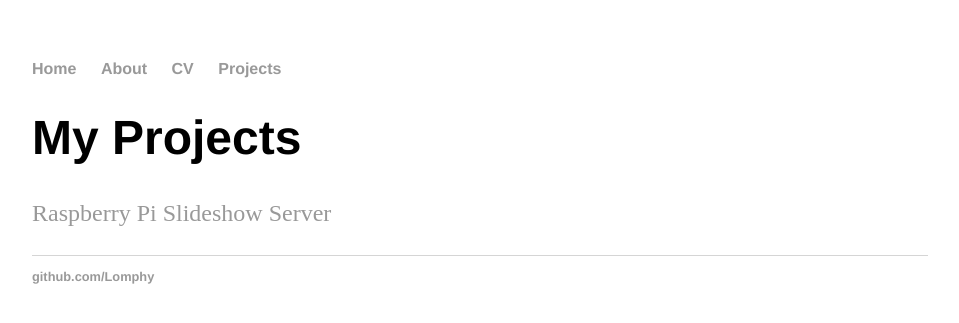
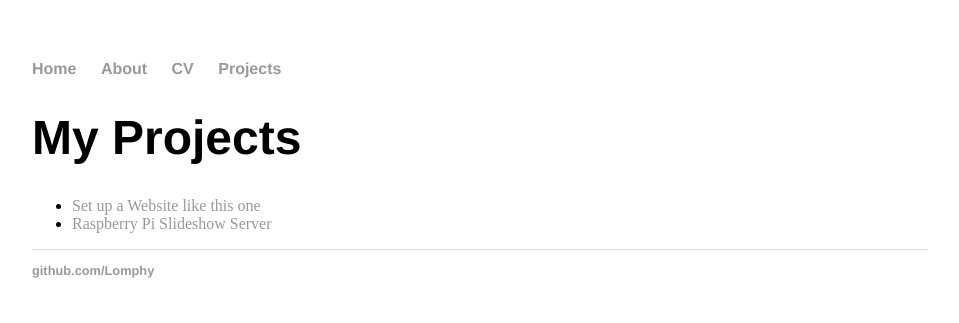
Before and after one commit to Lomphy/Lomphy.github.io, a Jekyll site: the page built from projects/index.html, in a window 1280 px wide. Shown: the top 323 px of the page, without its empty margins (160-1119 px from the left). Built offline with Jekyll 4.4.1, drawn with Linux system fonts in a browser that asks for light colours.

Commit message:
Update index.html

```diff
--- a/projects/index.html
+++ b/projects/index.html
@@ -4,5 +4,7 @@ title: Lomphy's Projects
 ---
 <div class="blurb">
 	<h1>My Projects</h1>
-	<p><a href="/projects/RaspiSlideshowServer">Raspberry Pi Slideshow Server</a></p>
+	<ul>
+		<li><a href="/projects/HomepageSetup">Set up a Website like this one</a></li>
+		<li><a href="/projects/RaspiSlideshowServer">Raspberry Pi Slideshow Server</a></li>
 </div><!-- /.blurb -->
```
